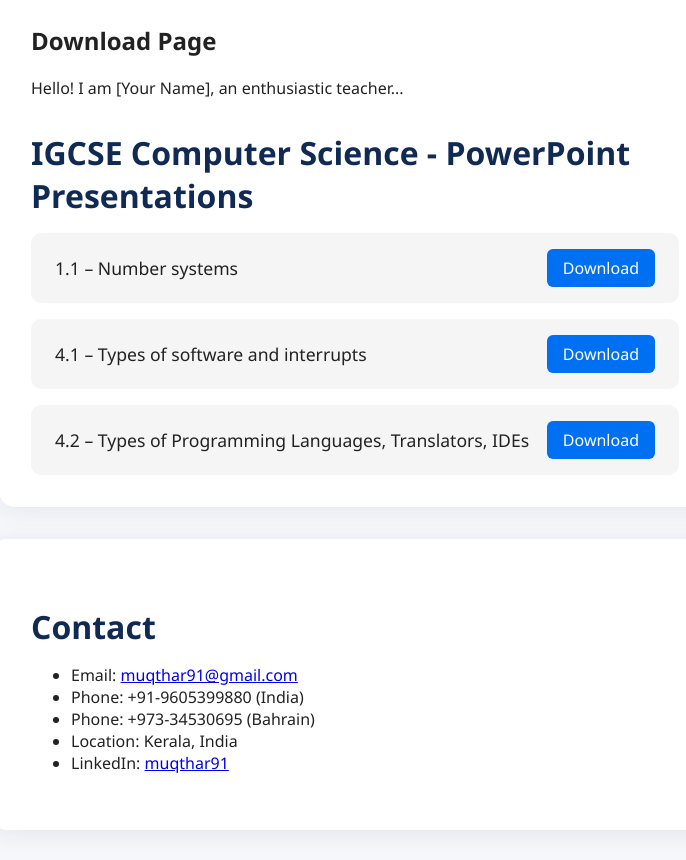
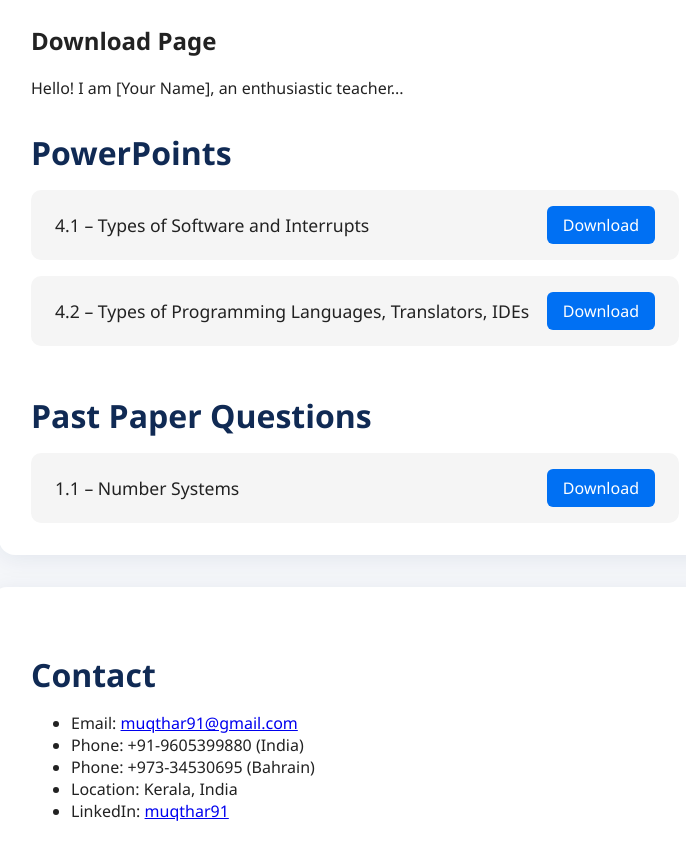
Before and after one commit to umar2752018/my-portfolio, a Next.js app: page / in a window 1280 px wide. Shown: the part 4140-5000 px from the top of the page, without its empty margins (259-945 px from the left). Built offline with nearby package versions, Linux system fonts and the light colour scheme.

Commit message:
Sectionwise content

```diff
--- a/components/Downloads.js
+++ b/components/Downloads.js
@@ -29,28 +29,17 @@ export default function Downloads() {
       <h1>Download Page</h1>
       <p>Hello! I am [Your Name], an enthusiastic teacher...</p>
 
+      {/* PowerPoints Section */}
       <div style={{ marginTop: '2rem' }}>
-        <h2>IGCSE Computer Science - PowerPoint Presentations</h2>
+        <h2>PowerPoints</h2>
 
-        {/* Past paper Question 1.1 */}
         <div style={containerStyle}>
-          <span style={titleStyle}>1.1 – Number systems</span>
-          <a href="/pastpapersquestions/1.1.pdf" download style={buttonStyle}>
-            Download
-          </a>
-        </div>
-
-
-
-        {/* Presentation 4.1 */}
-        <div style={containerStyle}>
-          <span style={titleStyle}>4.1 – Types of software and interrupts</span>
+          <span style={titleStyle}>4.1 – Types of Software and Interrupts</span>
           <a href="/powerpoints/4.1.pptx" download style={buttonStyle}>
             Download
           </a>
         </div>
 
-        {/* Presentation 4.2 */}
         <div style={containerStyle}>
           <span style={titleStyle}>
             4.2 – Types of Programming Languages, Translators, IDEs
@@ -60,6 +49,18 @@ export default function Downloads() {
           </a>
         </div>
       </div>
+
+      {/* Past Paper Questions Section */}
+      <div style={{ marginTop: '3rem' }}>
+        <h2>Past Paper Questions</h2>
+
+        <div style={containerStyle}>
+          <span style={titleStyle}>1.1 – Number Systems</span>
+          <a href="/pastpapersquestions/1.1.pdf" download style={buttonStyle}>
+            Download
+          </a>
+        </div>
+      </div>
     </section>
   );
 }
```
